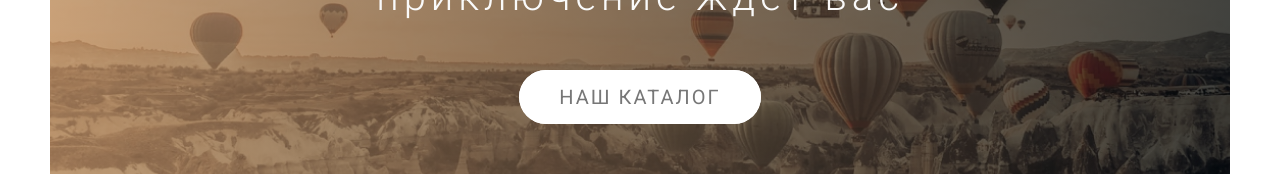
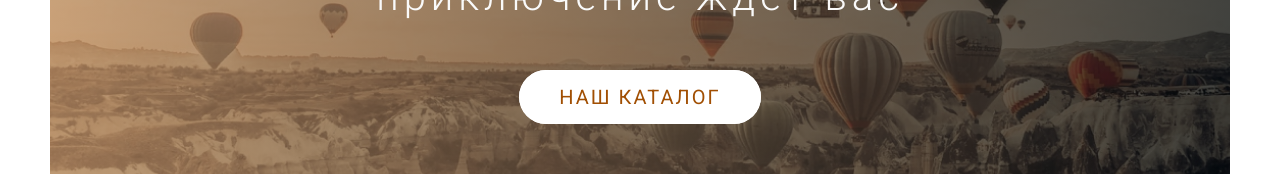
Before and after one commit to Lafoerte91/Balloon-tours, a plain HTML site: page index.html in a window 1280 px wide. Shown: the part 459-633 px from the top of the page. Drawn offline with Linux system fonts and the light colour scheme.

Commit message:
mixin_argument

```diff
--- a/sass/style.sass
+++ b/sass/style.sass
@@ -6,10 +6,10 @@ $color-white: #FAFAFA
 
 $box-shadow: 0rem 0.4rem 0.4rem 0rem rgba(0, 0, 0, 0.3)
 
-@mixin style-link
+@mixin style-link($color)
   text-transform: uppercase
   text-decoration: none
-  color: $color-gray
+  color: $color
   display: inline-block
 
 
@@ -81,7 +81,7 @@ body
 .btn
   position: relative
   &:link, &:visited
-    @include style-link
+    @include style-link($color-brown-dark)
     background-color: #FFFFFF
     padding: 1.5rem 4rem
     border-radius: 5rem
```
Also changed, not shown: css/style.css.
